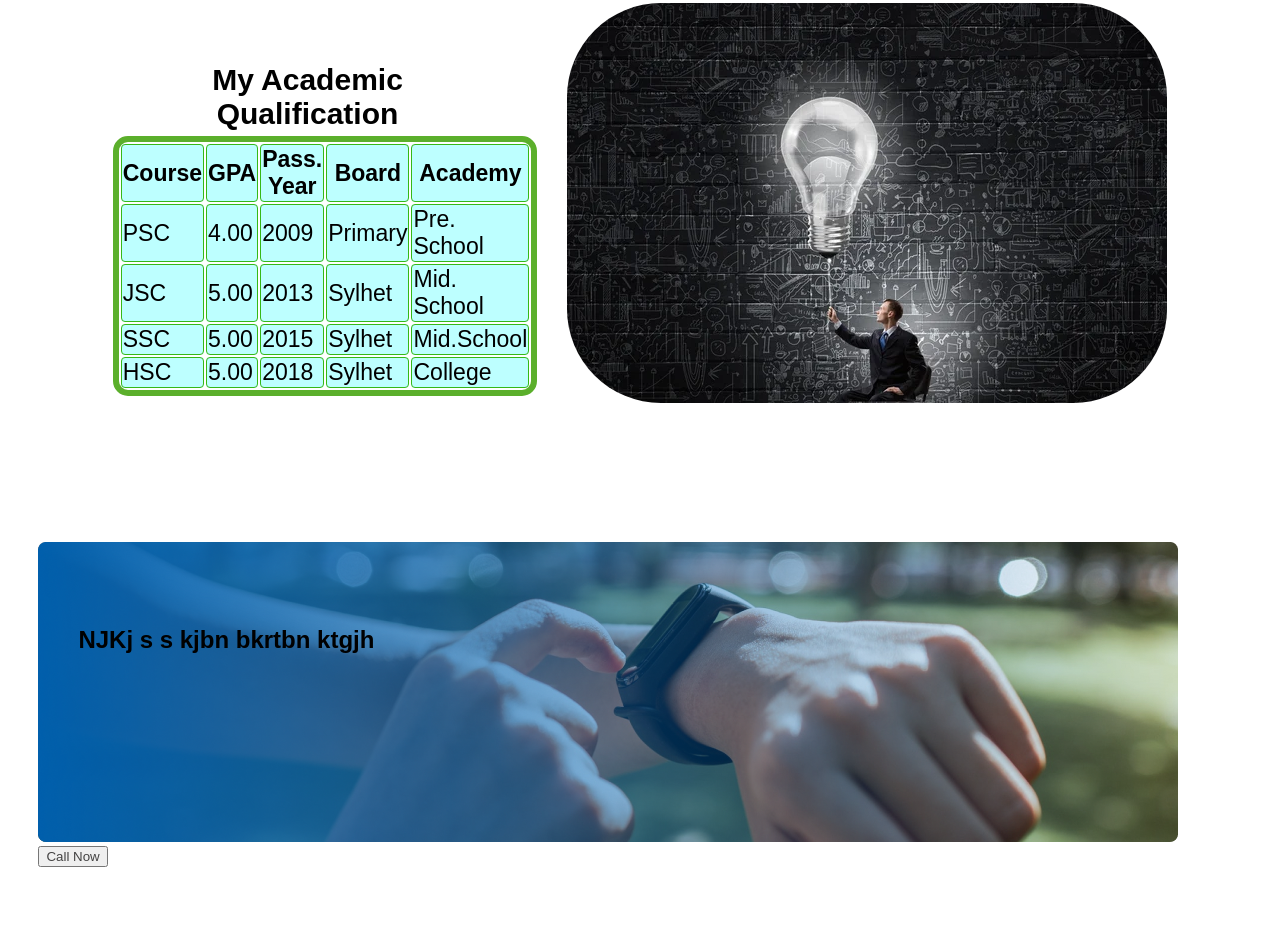
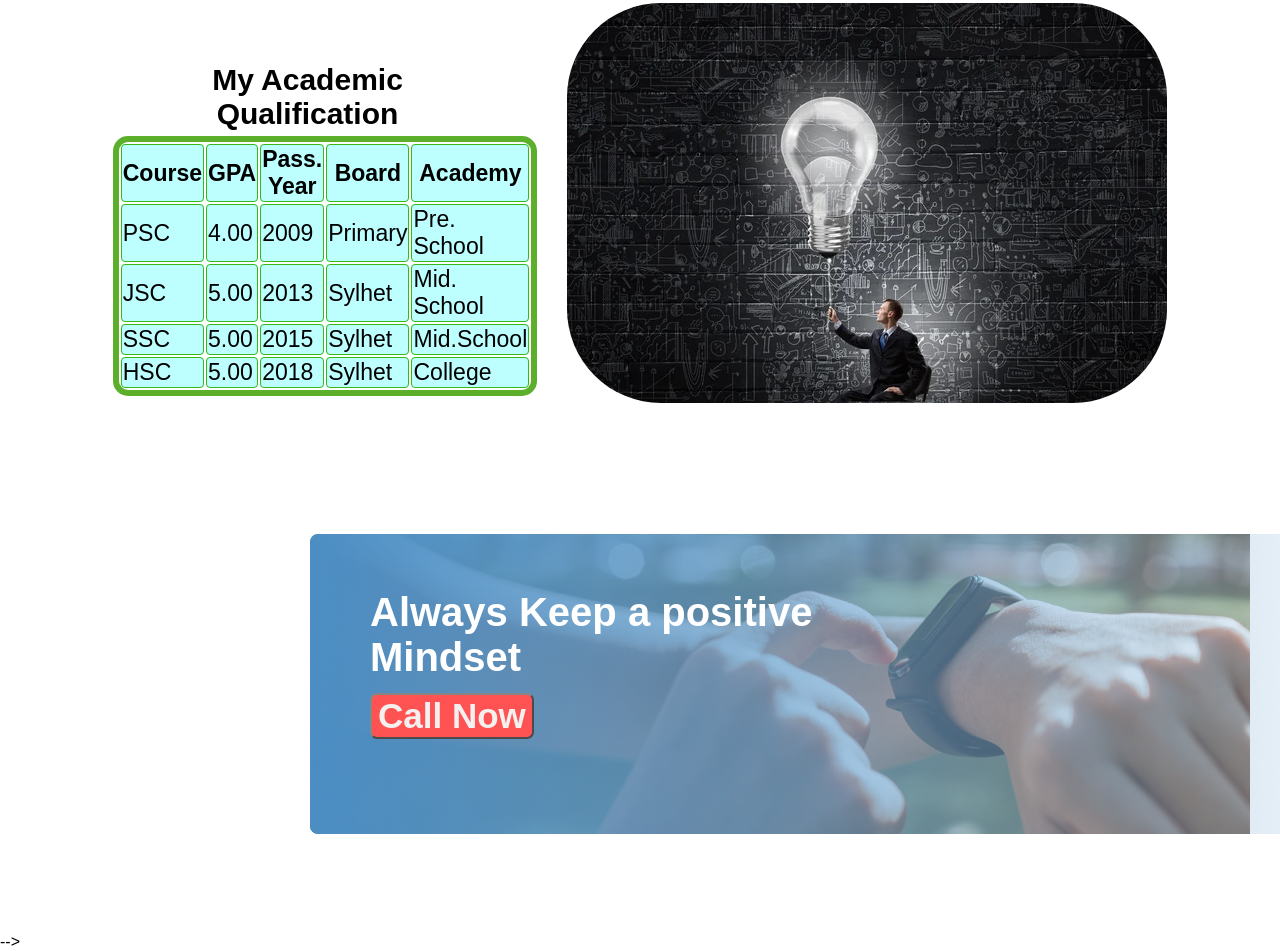
Before and after one commit to git4novel/new-year-new-goal, a plain HTML site: page index.html in a window 1280 px wide. Shown: the part 2831-3782 px from the top of the page. Before the commit the page ends 3737 px from the top, so only its background shows below. Drawn offline with Linux system fonts and the light colour scheme.

Commit message:
before footer

```diff
--- a/index.html
+++ b/index.html
@@ -52,7 +52,7 @@
                 <div class="all-div">
                     <div class="my-plans-divone">
                         <img src="/images/icons/web.png" alt="" style="padding-left: 70px;">
-                        <h2 class="plans-heading-name" >Web Development</h2>
+                        <h2 class="plans-heading-name">Web Development</h2>
                         <h4 class="plans-heading">I have started</h4>
                     </div>
                     <div class="my-plans-divtwo">
@@ -131,28 +131,23 @@
 
 
         <!-- always positive section here -->
-        <section class="always-positive">
+        <div class="positive-div-for-position">
+            <div class="always-positive">
                 <img src="/images/gradient1.png" alt="">
-                    <h2 class="positive-heading">NJKj s s kjbn bkrtbn ktgjh</h2>
+                <h2 class="positive-heading">Always Keep a positive<br><strong>Mindset</strong></h2>
                 <button class="button">
-                    Call Now
+                    <span class="for-call">Call Now</span>
                 </button>
-        </section>
+            </div>
 
-
-
-
-
-
-
-
+        </div>
 </main>
 
 
 
 
 
-    <!-- <footer>
+<footer>
     <div class="footer-div">
         <div class="future">
             <div class="future-text">
@@ -169,7 +164,6 @@
 
     </div>
 
-
 </footer> -->
 
 </body>
--- a/styles/style.css
+++ b/styles/style.css
@@ -161,7 +161,7 @@ li:before {
 
 
 /* academic record portfolio with a table  */
-.academicqual{
+.academicqual {
     display: flex;
     height: 400px;
     margin: 30px 290px;
@@ -170,51 +170,93 @@ li:before {
     padding-bottom: 100px;
 
 }
-.academic-record{
+
+.academic-record {
     padding: 20px 50px 15px 20;
 }
-.academic-heading{
+
+.academic-heading {
     text-align: center;
     font-size: 30px;
     padding: 30px 50px 5px 15px;
 }
-.academicdiv{
+
+.academicdiv {
     padding-right: 30px;
     padding-top: 30px;
 }
-table{
+
+table {
     border: 6px solid #5baf2b;
     border-radius: 15px;
     text-decoration: solid;
     font-size: 23px;
 
 }
- th, tr, td{
+
+th,
+tr,
+td {
     border: 1px solid #36b816;
-    border-collapse:collapse;
+    border-collapse: collapse;
     border-radius: 4px;
     background-color: rgba(179, 255, 255, 0.63);
 }
-tbody{
-    border-collapse:collapse;
+
+tbody {
+    border-collapse: collapse;
 }
 
 
 
 /* always keep position and hand pic section */
-.always-positive{
+.positive-div-for-position {
+    padding-left: 280px;
+    max-height: 300px;
+    padding-bottom: 100px;
+}
+
+
+.always-positive {
     background-image: url('/images/watch.png');
     background-repeat: no-repeat;
     margin: 3%;
     position: relative;
+    opacity: .7;
 }
-.positive-heading{
+
+/* for color overlay */
+
+
+.positive-heading {
+
+    color: #FFFFFF;
+    font-weight: 700;
+    font-size: 40px;
     position: absolute;
-    top: 85px;
-    left: 40px;
+    top: 57px;
+    left: 60px;
+
 }
-.button{
-    color: #444343;
+
+.button {
+    background: #ff0909;
+    border-radius: 7px;
+    text-align: center;
+    position: absolute;
+    top: 160px;
+    left: 60px;
+
+
+
+}
+
+.for-call {
+    color: #f1eaea;
+    font-weight: 600;
+    font-size: 35px;
+    max-height: 65px;
+    max-width: 160px;
 }
 
 
@@ -223,12 +265,12 @@ tbody{
 
 
 
-/*
-footer part */
-/* .footer-div{
-    background-color: #151414;
+
+/* footer part */
+.footer-div{
+    background-color: #000000;
     max-height: 570px;
     width: 100%;
 
 
-} */
+}
```
Lines whose indentation alone changed are shown as unchanged.
